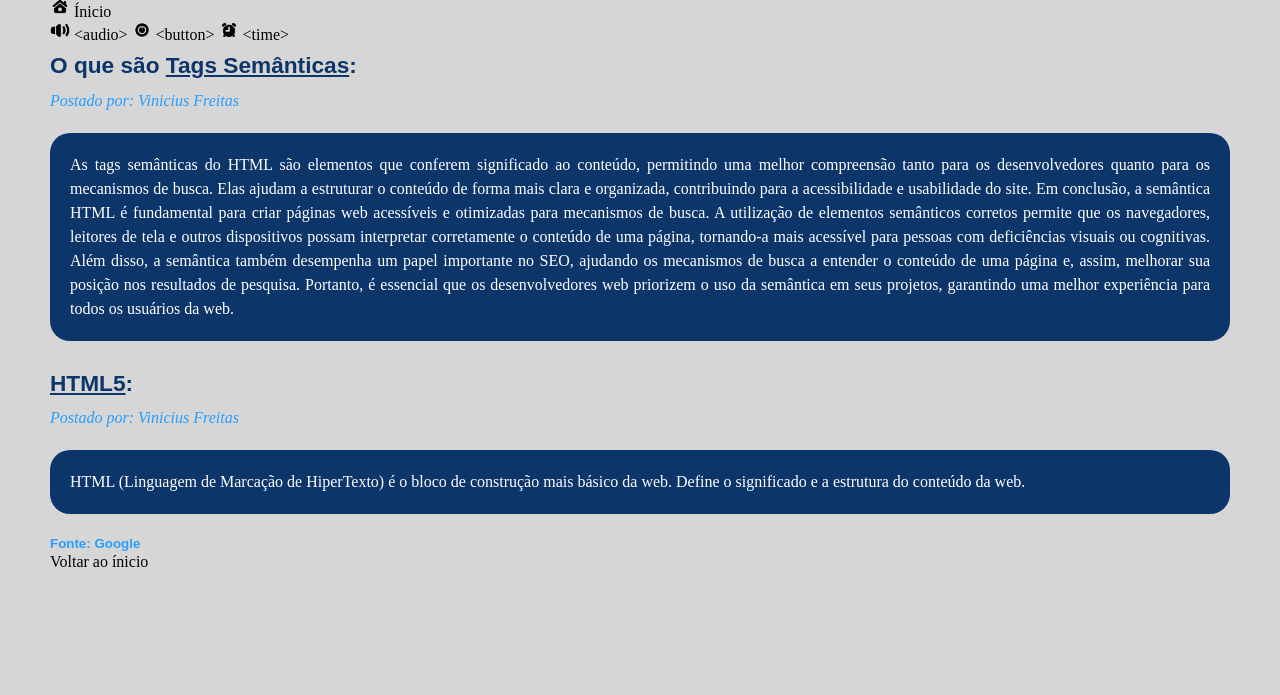
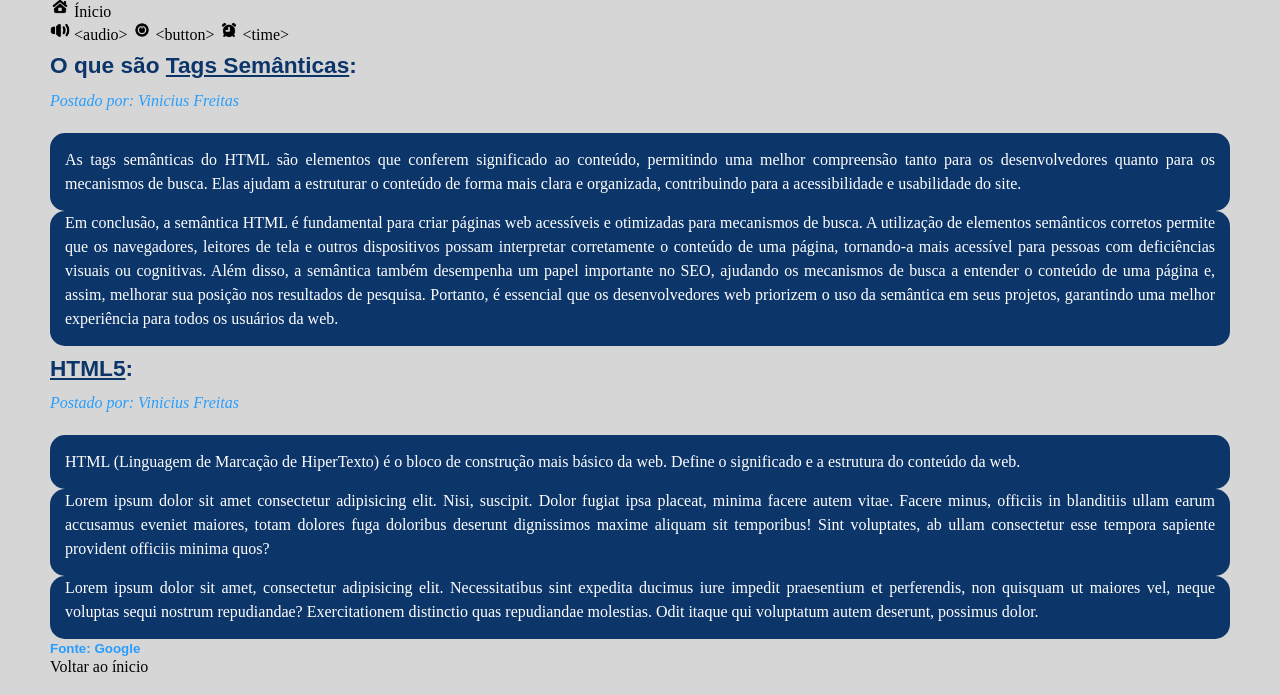
Before and after one commit to vineefreitas/html-semantico-senai-fordenter, a plain HTML site: page index.html in a window 1280 px wide. Shown: the part 134-829 px from the top of the page. Before the commit the page ends 800 px from the top, so only its background shows below. Drawn offline with Linux system fonts and the light colour scheme.

Commit message:
combinadores CSS

```diff
--- a/index.html
+++ b/index.html
@@ -37,36 +37,28 @@
         </nav>
     </header>
     <main>
-    <section>
         <article>
             <em><h2 class="titulo-de-artigo">O que são <ins>Tags Semânticas</ins>:</h2></em>
             <p class="autor-do-artigo">Postado por: Vinicius Freitas</p>
-            <p class="paragrafo-de-artigo">As tags semânticas do HTML são elementos que conferem significado ao conteúdo, permitindo uma melhor compreensão tanto para os desenvolvedores quanto para os mecanismos de busca. Elas ajudam a estruturar o conteúdo de forma mais clara e organizada, contribuindo para a acessibilidade e usabilidade do site. Em conclusão, a semântica HTML é fundamental para criar páginas web acessíveis e otimizadas para mecanismos de busca. A utilização de elementos semânticos corretos permite que os navegadores, leitores de tela e outros dispositivos possam interpretar corretamente o conteúdo de uma página, tornando-a mais acessível para pessoas com deficiências visuais ou cognitivas. Além disso, a semântica também desempenha um papel importante no SEO, ajudando os mecanismos de busca a entender o conteúdo de uma página e, assim, melhorar sua posição nos resultados de pesquisa. Portanto, é essencial que os desenvolvedores web priorizem o uso da semântica em seus projetos, garantindo uma melhor experiência para todos os usuários da web.</p>
+            <p class="paragrafo-de-artigo">As tags semânticas do HTML são elementos que conferem significado ao conteúdo, permitindo uma melhor compreensão tanto para os desenvolvedores quanto para os mecanismos de busca. Elas ajudam a estruturar o conteúdo de forma mais clara e organizada, contribuindo para a acessibilidade e usabilidade do site.</p>
+            <p class="paragrafo-de-artigo"> Em conclusão, a semântica HTML é fundamental para criar páginas web acessíveis e otimizadas para mecanismos de busca. A utilização de elementos semânticos corretos permite que os navegadores, leitores de tela e outros dispositivos possam interpretar corretamente o conteúdo de uma página, tornando-a mais acessível para pessoas com deficiências visuais ou cognitivas. Além disso, a semântica também desempenha um papel importante no SEO, ajudando os mecanismos de busca a entender o conteúdo de uma página e, assim, melhorar sua posição nos resultados de pesquisa. Portanto, é essencial que os desenvolvedores web priorizem o uso da semântica em seus projetos, garantindo uma melhor experiência para todos os usuários da web.</p>
         </article>
-    </section>
-    <section>
+
         <article>
             <em><h2 class="titulo-de-artigo"> <ins>HTML5</ins>:</h2></em>
             <p class="autor-do-artigo">Postado por: Vinicius Freitas</p>
-            <p class="paragrafo-de-artigo">HTML (Linguagem de Marcação de HiperTexto) é o bloco de construção mais básico da web. Define o significado e a estrutura do conteúdo da web.</p> </blockquote>
-
+            <p class="paragrafo-de-artigo">HTML (Linguagem de Marcação de HiperTexto) é o bloco de construção mais básico da web. Define o significado e a estrutura do conteúdo da web.</p>
+            <p class="paragrafo-de-artigo">Lorem ipsum dolor sit amet consectetur adipisicing elit. Nisi, suscipit. Dolor fugiat ipsa placeat, minima facere autem vitae. Facere minus, officiis in blanditiis ullam earum accusamus eveniet maiores, totam dolores fuga doloribus deserunt dignissimos maxime aliquam sit temporibus! Sint voluptates, ab ullam consectetur esse tempora sapiente provident officiis minima quos?</p>
+            <p class="paragrafo-de-artigo">Lorem ipsum dolor sit amet, consectetur adipisicing elit. Necessitatibus sint expedita ducimus iure impedit praesentium et perferendis, non quisquam ut maiores vel, neque voluptas sequi nostrum repudiandae? Exercitationem distinctio quas repudiandae molestias. Odit itaque qui voluptatum autem deserunt, possimus dolor.</p>
         </article>
-    </section>
-        <section id="1"></section>
-        <section id="2"></section>
-        <section id="3"></section>
-    </main>
 
         <aside>
 
-
         </aside>
-
+    </main>
         <footer>
-<section>
             <sub><h5 class="titulo-de-secao">Fonte: Google</h5></sub>
             <h6><a href="#inicio">Voltar ao ínicio</a></h6>
-</section>
         </footer>
 </body>
 </html>
--- a/style.css
+++ b/style.css
@@ -5,11 +5,9 @@ body {
 
  }
  p {
-   color: #ffffff;
    line-height: 1.5;
    text-align: justify;
    margin-bottom: 20px;
-
  }
  .titulo-da-pagina {
     color:#ff4500;
@@ -40,7 +38,12 @@ body {
 
 .paragrafo-de-artigo {
    background-color: #0C356A;
+   color: #ffffff;
+   padding: 15px;
+   border-radius: 15px;
+   margin: 0;
+}
 
-   padding: 20px;
-   border-radius: 20px;
+.paragrafo-de-artigo + .paragrafo-de-artigo {
+   padding-top: 0;
 }
```
Lines whose indentation alone changed are shown as unchanged.
